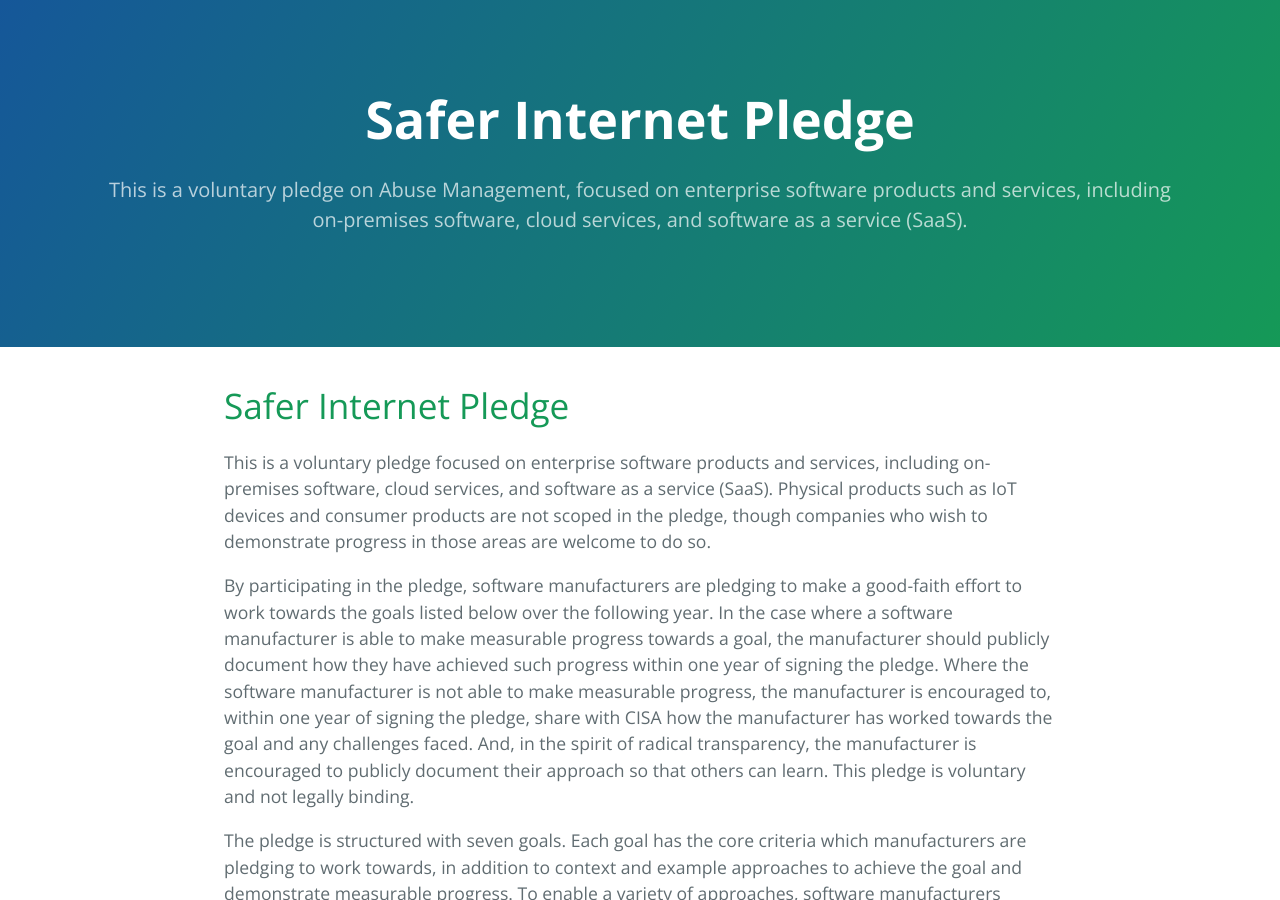
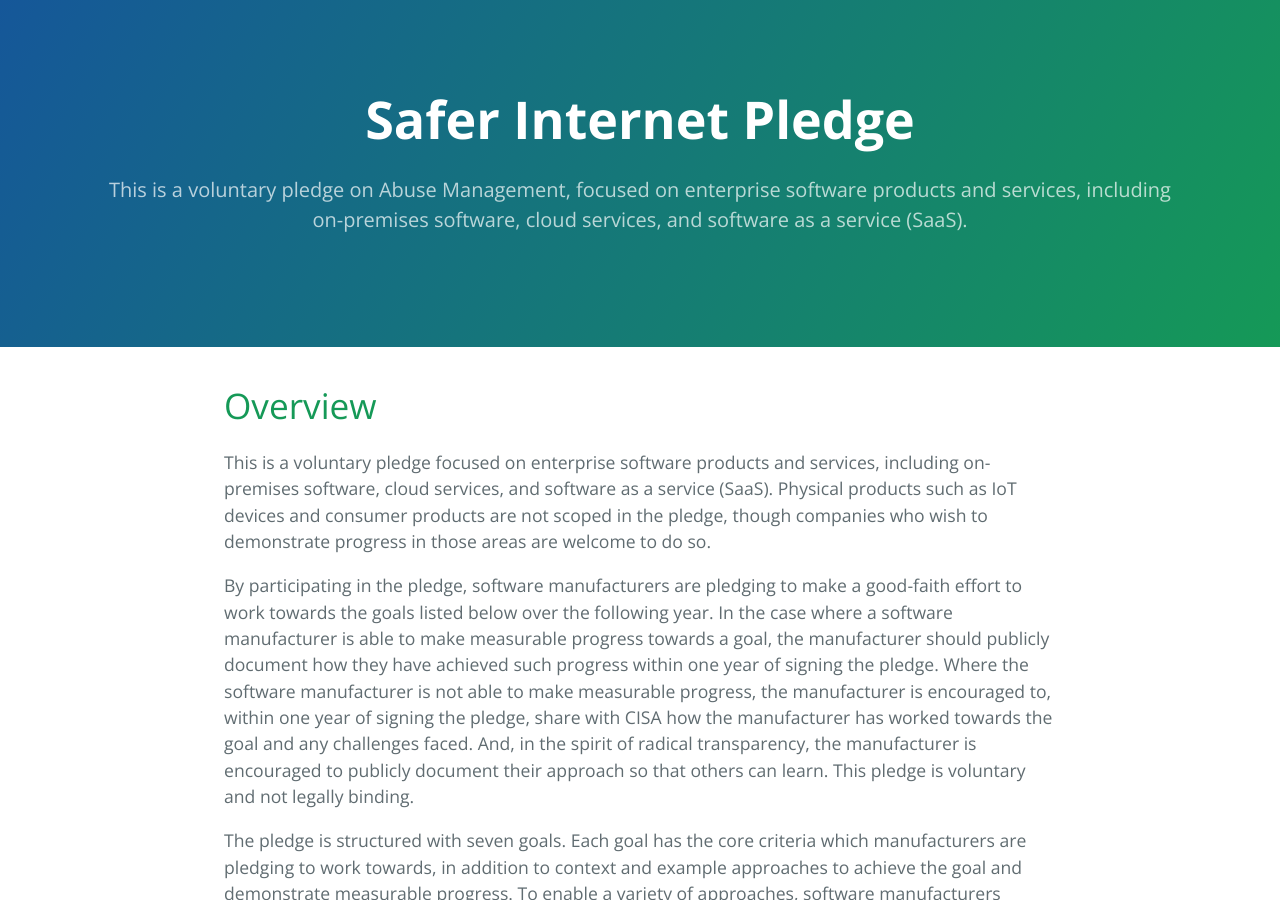
Before and after one commit to andrew-wung/saferinternet, a Jekyll site: the page built from index.md, in a window 1280 px wide and 900 px high. Built offline with Jekyll 4.4.1, drawn with Linux system fonts in a browser that asks for light colours; our own code applies the rules of GitHub Pages for plain Markdown files.

Commit message:
Update index.md

```diff
--- a/index.md
+++ b/index.md
@@ -2,7 +2,7 @@
 layout: default
 ---
 
-# Safer Internet Pledge
+# Overview
 
 This is a voluntary pledge focused on enterprise software products and services, including on-premises software, cloud services, and software as a service (SaaS). Physical products such as IoT devices and consumer products are not scoped in the pledge, though companies who wish to demonstrate progress in those areas are welcome to do so.
 
```
